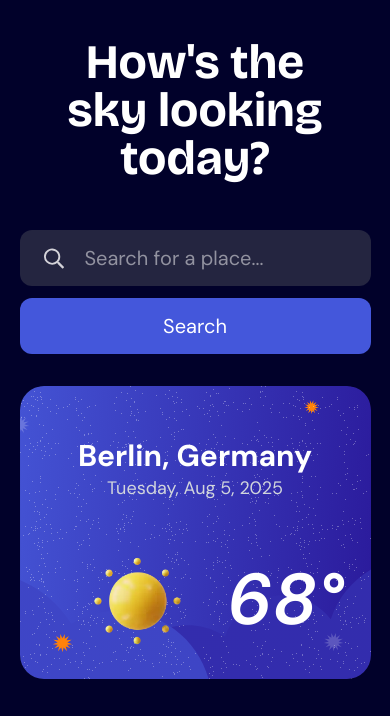
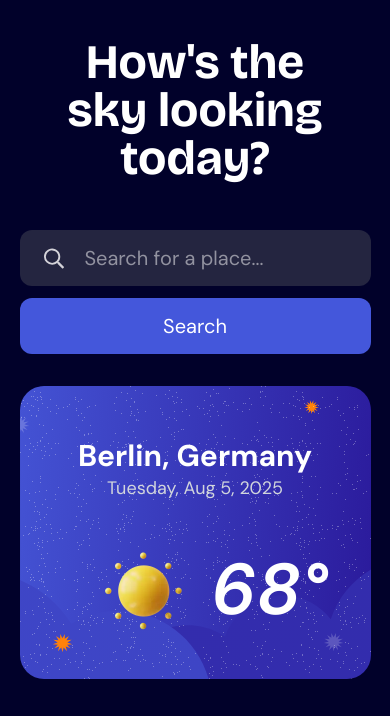
Before and after one commit to Enobongime79/weather_app, a website: page index.html in a window 390 px wide. Shown: the part 70-786 px from the top of the page. Drawn offline with nearby package versions, Linux system fonts and the light colour scheme; a web font is replaced by a local one.

Commit message:
testinggg

```diff
--- a/index.html
+++ b/index.html
@@ -90,15 +90,15 @@
 <div class="lg:flex flex-row lg:ms-auto lg:mx-none lg:justify-center lg:mt-0">
     <div class=" mx-auto lg:mx-0 lg:w-[62%]">
         <div class="lg:hidden flex flex-col items-center justify-center lg:mt-5 mt-8 mx-auto">
-            <img class="w-[90%] bg-black rounded-3xl" src="/weather-app-main/assets/images/bg-today-small.svg" alt="">
-            <div style="font-family: DM Sans;" class="flex z-30 lg:flex-row h-[38vh] top-127 flex-col absolute gap-2 text-white">
+            <img class="w-[90%]  rounded-3xl" src="/weather-app-main/assets/images/bg-today-small.svg" alt="">
+            <div style="font-family: DM Sans;" class="flex z-30 lg:flex-row h-[38vh] items-center top-127 flex-col absolute gap-2 text-white">
                 <div>
                     <p class="text-3xl text-center font-bold">Berlin, Germany</p>
                     <p class="text-center text-lg text-gray-300">Tuesday, Aug 5, 2025</p>
                 </div>
                 <div class="flex flex-row items-center justify-center">
-                    <img class="h-45" src="/weather-app-main/assets/images/icon-sunny.webp" alt="">
-                    <p class="text-7xl font-semibold italic">68&deg;</p>
+                    <img class="h-40" src="/weather-app-main/assets/images/icon-sunny.webp" alt="">
+                    <p class="-ms-3 text-7xl font-semibold italic">68&deg;</p>
                 </div>
             </div>
         </div>
```
Also changed, not shown: output.css.
